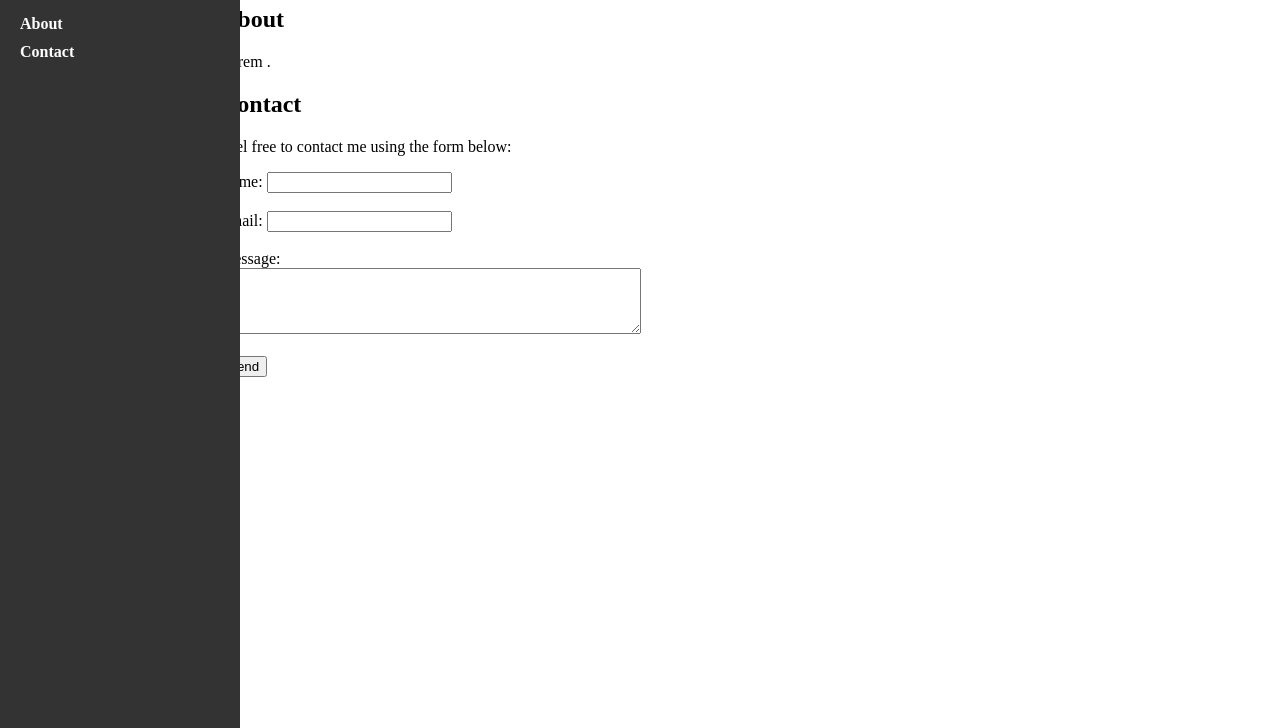
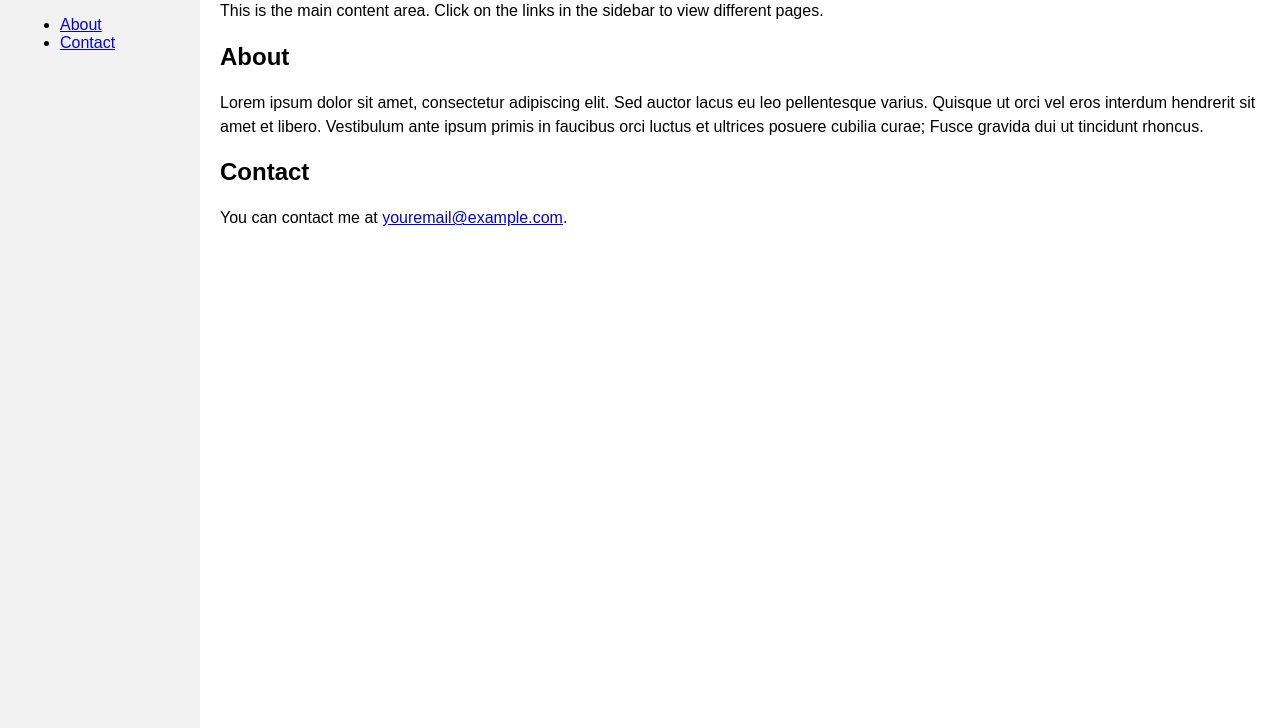
Before and after one commit to Harsh09-A/PAGE-content, a plain HTML site: page index.html in a window 1280 px wide. Shown: the part 72-800 px from the top of the page. Drawn offline with Linux system fonts and the light colour scheme.

Commit message:
Update index.html

```diff
--- a/index.html
+++ b/index.html
@@ -1,77 +1,57 @@
 <!DOCTYPE html>
 <html>
 <head>
-    <title>Left-Side Navigation Demo</title>
+	<title>Fixed Sidebar Example</title>
 	<style>
 		body {
 			margin: 0;
 			padding: 0;
+			font-family: Arial, sans-serif;
 		}
-
-      #nav {
+		.sidebar {
 			position: fixed;
 			top: 0;
 			left: 0;
+			height: 100vh;
 			width: 200px;
-        height: 100vh;
-        background-color: #333;
-        color: #fff;
+			background-color: #f2f2f2;
 			padding: 20px;
+			box-sizing: border-box;
 		}
-
-      #nav ul {
-        list-style: none;
-        padding: 0;
-        margin: 0;
-      }
-
-      #nav li {
-        margin-bottom: 10px;
-      }
-
-      #nav a {
-        color: #fff;
-        text-decoration: none;
-        font-weight: bold;
-      }
-
-      #content {
+		.main-content {
 			margin-left: 200px;
 			padding: 20px;
+			box-sizing: border-box;
 		}
-
 		h1 {
+			font-size: 28px;
 			margin-top: 0;
+		}
+		p {
+			font-size: 16px;
+			line-height: 1.5;
 		}
 	</style>
 </head>
 <body>
-    <div id="nav">
-      <h2>Navigation</h2>
+	<div class="sidebar">
+		<h2>Menu</h2>
 		<ul>
 			<li><a href="#about">About</a></li>
 			<li><a href="#contact">Contact</a></li>
 		</ul>
 	</div>
-    <div id="content">
+	<div class="main-content">
 		<h1>Welcome to my website!</h1>
-      <div id="about">
+		<p>This is the main content area. Click on the links in the sidebar to view different pages.</p>
+		<section id="about">
 			<h2>About</h2>
-        <p>Lorem .</p>
-      </div>
-      <div id="contact">
+			<p>Lorem ipsum dolor sit amet, consectetur adipiscing elit. Sed auctor lacus eu leo pellentesque varius. Quisque ut orci vel eros interdum hendrerit sit amet et libero. Vestibulum ante ipsum primis in faucibus orci luctus et ultrices posuere cubilia curae; Fusce gravida dui ut tincidunt rhoncus.</p>
+		</section>
+		<section id="contact">
 			<h2>Contact</h2>
-        <p>Feel free to contact me using the form below:</p>
-        <form>
-          <label for="name">Name:</label>
-          <input type="text" id="name" name="name"><br><br>
-          <label for="email">Email:</label>
-          <input type="email" id="email" name="email"><br><br>
-          <label for="message">Message:</label><br>
-          <textarea id="message" name="message" rows="4" cols="50"></textarea><br><br>
-          <input type="submit" value="Send">
-        </form>
-      </div>
+			<p>You can contact me at <a href="mailto:youremail@example.com">youremail@example.com</a>.</p>
+		</section>
 	</div>
 </body>
 </html>
```
Lines whose indentation alone changed are shown as unchanged.
